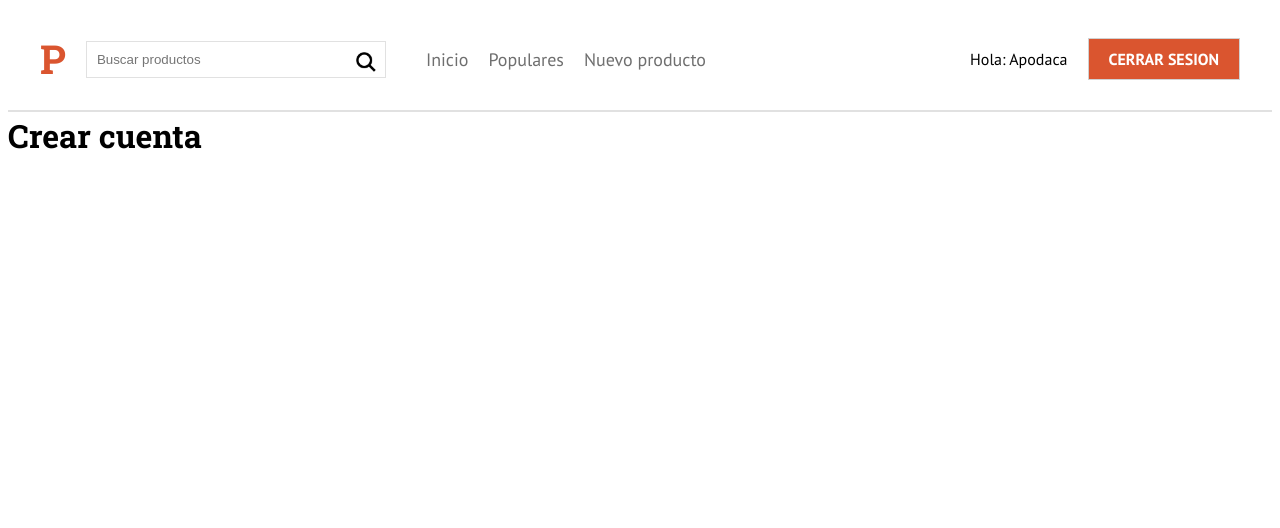
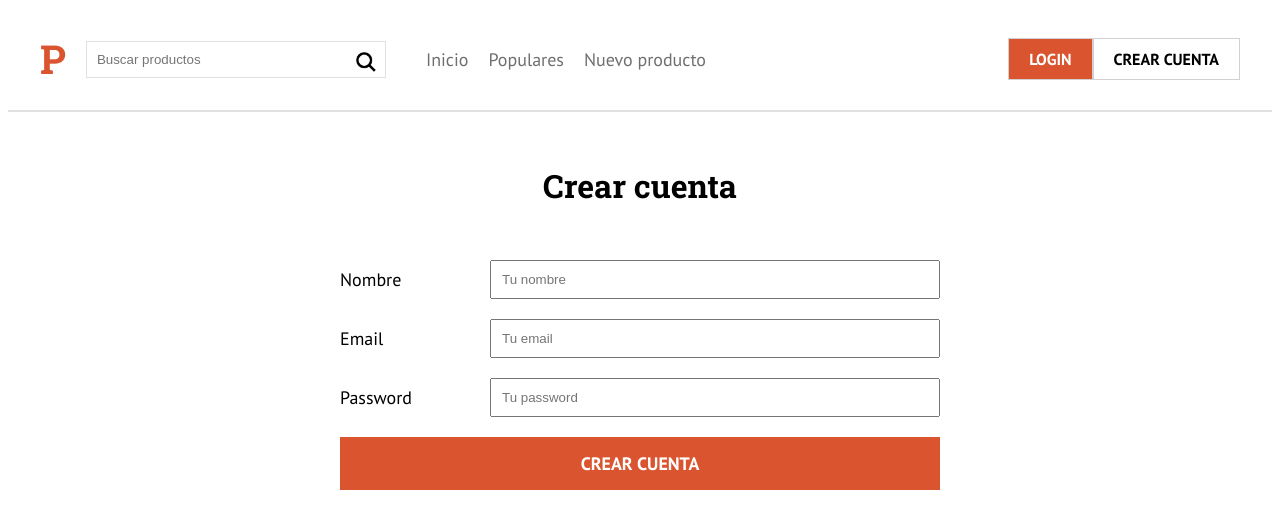
Before and after one commit to eduardo99ja/Product-Hunter-cln, a Next.js app: page /crear-cuenta in a window 1280 px wide. Shown: the top 528 px of the page. Built offline with nearby package versions, Linux system fonts and the light colour scheme.

Commit message:
formulario para crear cuenta

```diff
--- a/components/layout/Header.jsx
+++ b/components/layout/Header.jsx
@@ -4,7 +4,7 @@ import Link from 'next/link'
 import Boton from '../ui/Boton'
 
 const Header = () => {
-  const user = true
+  const user = false
   return (
     <header>
       <div className='contenedor-header'>
--- a/components/layout/Layout.jsx
+++ b/components/layout/Layout.jsx
@@ -11,7 +11,7 @@ const Layout = props => {
           rel='stylesheet'
           href='https://cdnjs.cloudflare.com/ajax/libs/normalize/8.0.1/normalize.min.css'
           integrity='sha512-NhSC1YmyruXifcj/KFRWoC561YpHpc5Jtzgvbuzx5VozKpWvQ+4nXhPdFgmx8xqexRcpAglTj9sIBWINXa8x5w=='
-          crossorigin='anonymous'
+          crossOrigin='anonymous'
         />
         <link rel='preconnect' href='https://fonts.gstatic.com' />
         <link
--- /dev/null
+++ b/components/ui/Formulario.scss
@@ -0,0 +1,40 @@
+.title_crear_cuenta {
+  text-align: center;
+  margin-top: 5rem;
+}
+.formulario {
+  max-width: 600px;
+  width: 95%;
+  margin: 5rem auto 0 auto;
+}
+.campo {
+  margin-bottom: 2rem;
+  display: flex;
+  align-items: center;
+
+  label {
+    flex: 0 0 150px;
+    font-size: 1.8rem;
+  }
+
+  input {
+    flex: 1;
+    padding: 1rem;
+  }
+}
+.inputSubmit {
+  background-color: $naranja;
+  width: 100%;
+  padding: 1.5rem;
+  text-align: center;
+  color: #fff;
+  font-size: 1.8rem;
+  text-transform: uppercase;
+  border: none;
+  font-family: 'PT Sans', sans-serif;
+  font-weight: 700;
+
+  &:hover {
+    cursor: pointer;
+  }
+}
--- a/pages/crear-cuenta.jsx
+++ b/pages/crear-cuenta.jsx
@@ -4,7 +4,39 @@ export default function CrearCuenta() {
   return (
     <div>
       <Layout>
-        <h1>Crear cuenta</h1>
+        <>
+          <h1 className='title_crear_cuenta'>Crear cuenta</h1>
+          <form className='formulario'>
+            <div className='campo'>
+              <label htmlFor='nombre'>Nombre</label>
+              <input
+                type='text'
+                id='nombre'
+                placeholder='Tu nombre'
+                name='nombre'
+              />
+            </div>
+            <div className='campo'>
+              <label htmlFor='email'>Email</label>
+              <input
+                type='email'
+                id='email'
+                placeholder='Tu email'
+                name='email'
+              />
+            </div>
+            <div className='campo'>
+              <label htmlFor='password'>Password</label>
+              <input
+                type='password'
+                id='password'
+                placeholder='Tu password'
+                name='password'
+              />
+            </div>
+            <input type='submit' value='Crear cuenta' className='inputSubmit' />
+          </form>
+        </>
       </Layout>
     </div>
   )
--- a/scss/index.scss
+++ b/scss/index.scss
@@ -3,3 +3,4 @@
 /**Layout */
 
 @import '../components/layout/Header.scss';
+@import '../components/ui/Formulario.scss';
```
